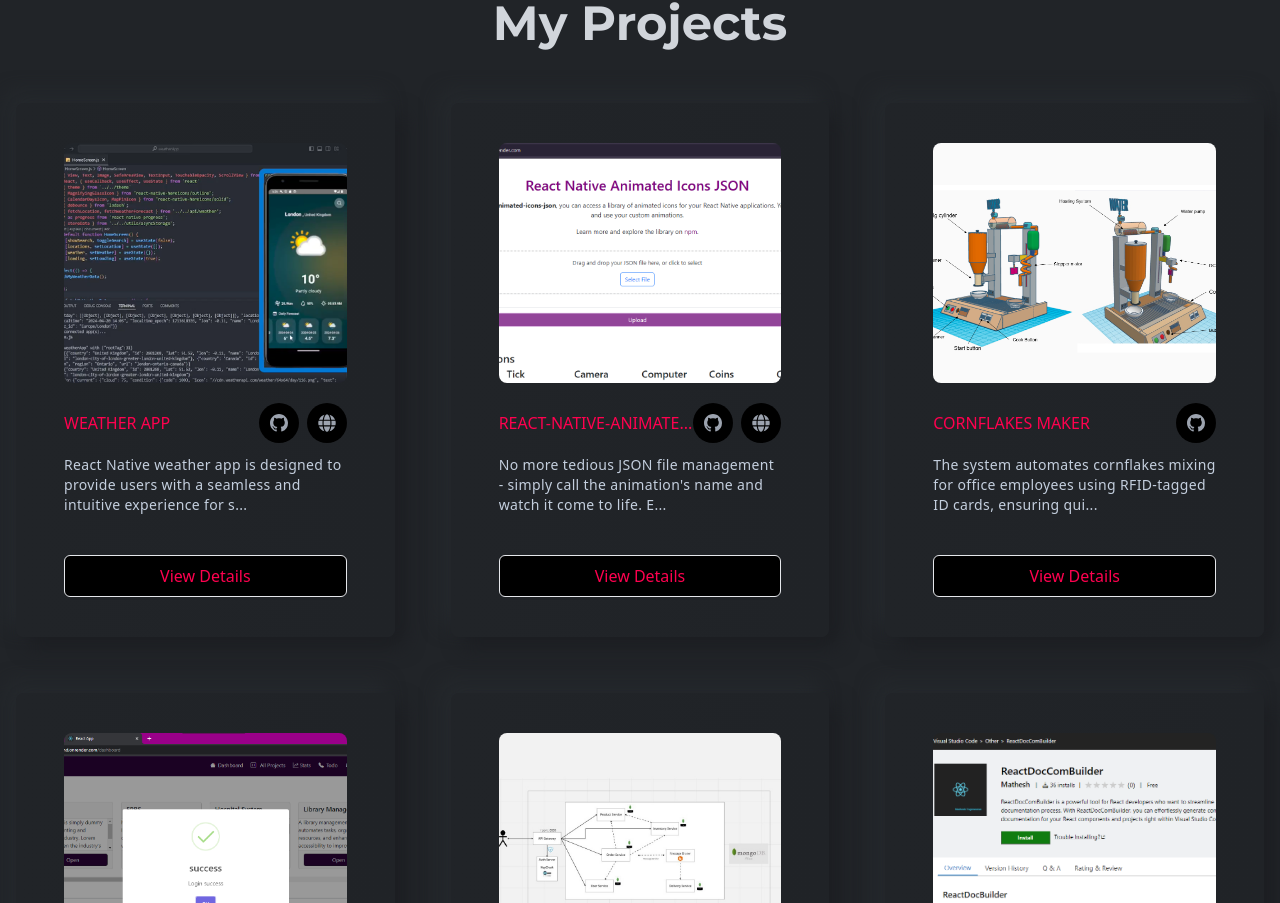
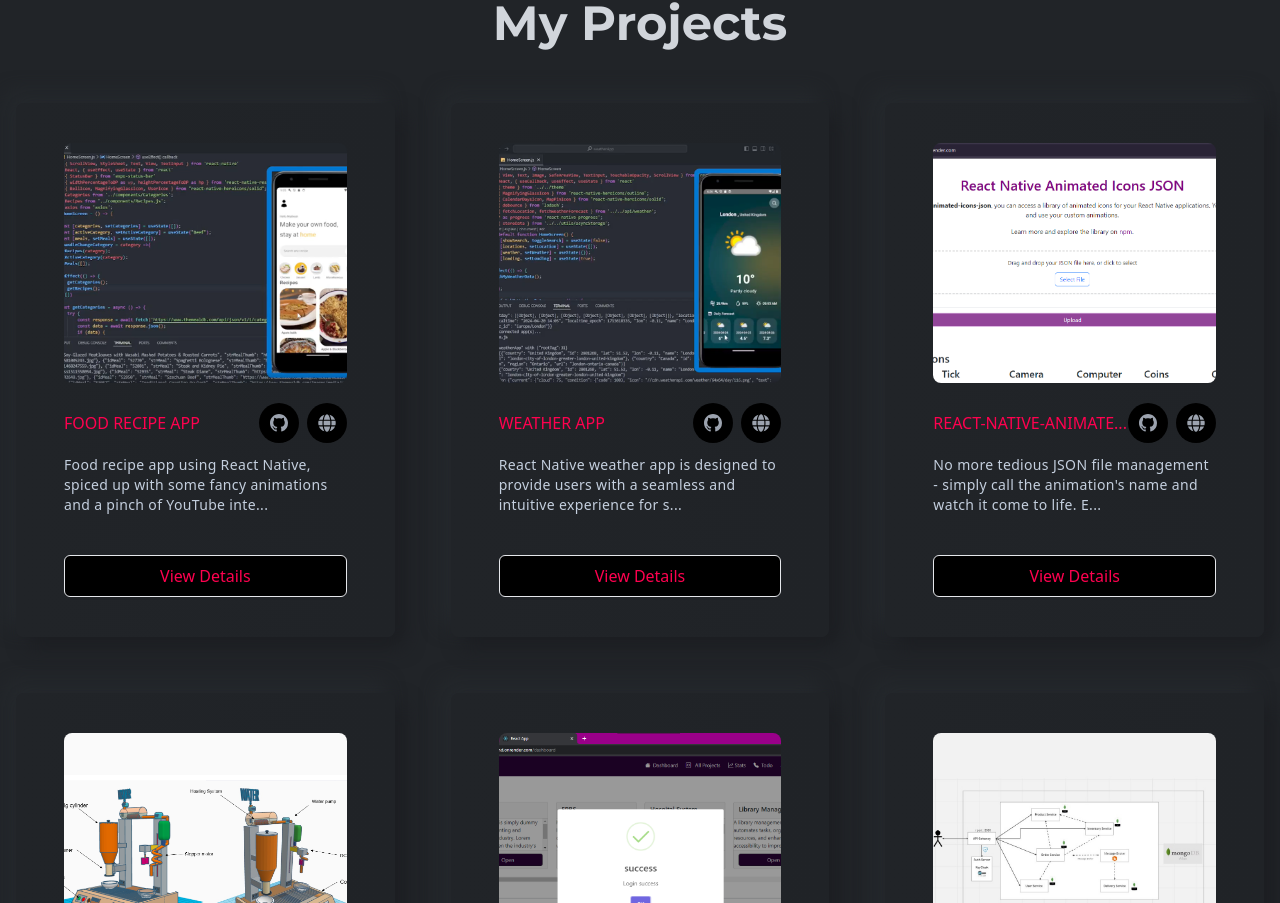
Before and after one commit to matheshyogeswaran/mathesh-react, a React (Create React App) app: page / in a window 1280 px wide. Shown: the part 1835-2738 px from the top of the page. Built offline with nearby package versions, Linux system fonts and the light colour scheme; no server answers.

Commit message:
food recipe app added

```diff
--- a/src/assets/index.js
+++ b/src/assets/index.js
@@ -16,6 +16,7 @@ import OSM from "./images/projects/OSM.png"
 import githubChart from "./images/projects/githubChart.png"
 import json from "./images/projects/JSON.png"
 import weather from "./images/projects/weather.png"
+import foodApp from "./images/projects/foodApp.png"
 export {
   logo,
   bannerImg,
@@ -35,6 +36,7 @@ export {
   githubChart,
   json,
   weather,
+  foodApp
 
 
 };
--- a/src/components/projects/Projects.js
+++ b/src/components/projects/Projects.js
@@ -1,7 +1,7 @@
 import React, { useState } from 'react';
 
 import Title from '../layouts/Title'
-import { HardwareProject, eprs, delivery, reactVS, OSM, githubChart, json, weather } from "../../assets/index";
+import { HardwareProject, eprs, delivery, reactVS, OSM, githubChart, json, weather, foodApp } from "../../assets/index";
 import ProjectModal from './ProjectModal'; // Assuming you have a ProjectModal component
 import ProjectsCard from './ProjectsCard';
 
@@ -30,6 +30,20 @@ const Projects = () => {
         />
       </div>
       <div className="grid grid-cols-1 md:grid-cols-2 xl:grid-cols-3 gap-6 xl:gap-14">
+      <ProjectsCard
+          title="Food recipe app"
+          des="Food recipe app using React Native, spiced up with some fancy animations and a pinch of YouTube integration! 📱🍲 Dive into the kitchen with me and explore a world of delicious recipes, courtesy of The Meal DB API."
+          src={foodApp}
+          githubLink="https://github.com/matheshyogeswaran/RNFoodRecipeApp"
+          websiteLink="https://www.linkedin.com/posts/mathesh-yogeswaran_reactnative-nativewind-foodapp-activity-7190188057663315968-mzYS?utm_source=share&utm_medium=member_desktop"
+          onClick={() => handleProjectClick({
+            title: "weather app",
+            description: "Food recipe app using React Native, spiced up with some fancy animations and a pinch of YouTube integration! 📱🍲 Dive into the kitchen with me and explore a world of delicious recipes, courtesy of The Meal DB API.",
+            githubLink: "https://github.com/matheshyogeswaran/RNFoodRecipeApp",
+            technologies: ["React Native", "Native wind"],
+            image: foodApp
+          })}
+        />
       <ProjectsCard
           title="weather app"
           des="React Native weather app is designed to provide users with a seamless and intuitive experience for staying informed about weather conditions. Leveraging the power of React Native "
```
Also changed, not shown: src/assets/images/projects/foodApp.png (added).
